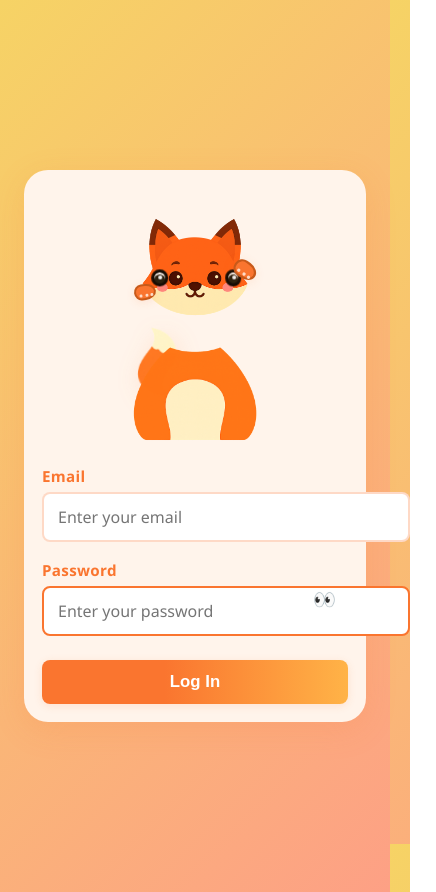
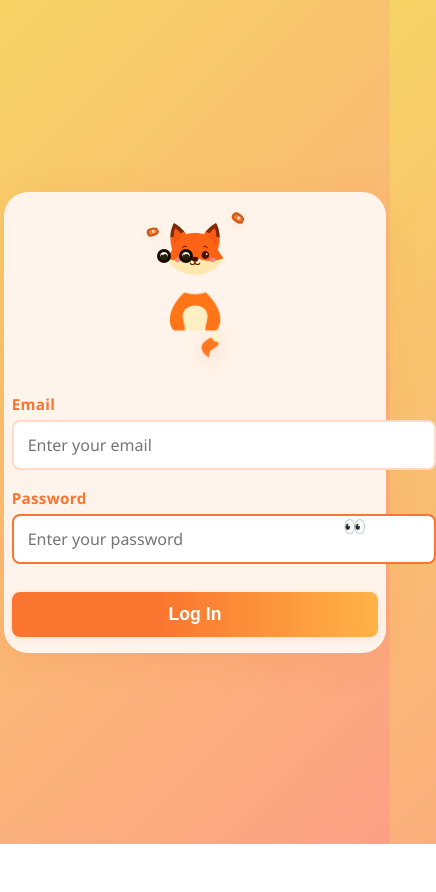
Before and after one commit to XFOX13/LGS.gov.tr, a plain HTML site: page index.html in a window 390 px wide. Both pictures are taken after a click on the button "Show password". Shown: the whole page, 436 px wide, since content can reach past the window. After the commit the page ends 844 px from the top, so only its background shows below. Drawn offline with Linux system fonts and the light colour scheme.

Commit message:
Refactor layout and animations for login page
Updated layout and animations for the Cute Fox Login page. Adjusted styles for better responsiveness and visual appeal.

```diff
--- a/index.html
+++ b/index.html
@@ -2,10 +2,9 @@
 <html lang="en">
 <head>
   <meta charset="UTF-8">
-  <title>Cute Fox Login (Fixed Layout & Animations)</title>
+  <title>Cute Fox Login (Perfect Layout)</title>
   <meta name="viewport" content="width=device-width, initial-scale=1.0, user-scalable=no">
   <style>
-    /* Reset & base */
     html, body {
       height: 100%;
       margin: 0;
@@ -16,153 +15,139 @@
     body {
       min-height: 100vh;
       display: flex;
+      flex-direction: column;
       align-items: center;
       justify-content: center;
-      padding: 24px;
     }
-
-    /* Container */
     .login-container {
       background: #fff4eb;
       border-radius: 24px;
       box-shadow: 0 8px 32px rgba(250, 117, 47, 0.15);
-      padding: 28px;
+      padding: 24px 8px 16px 8px;
+      width: 94vw;
+      max-width: 380px;
+      display: flex;
+      flex-direction: column;
+      align-items: center;
+    }
+    .fox-face-wrapper {
+      position: relative;
+      width: 190px;
+      height: 305px;
+      margin-bottom: 18px;
+      display: flex;
+      flex-direction: column;
+      align-items: center;
+      justify-content: flex-start;
+    }
+    .fox-body {
+      position: absolute;
+      left: 50%;
+      top: 140px;
+      transform: translateX(-50%);
+      width: 130px;  /* BIGGER BODY */
+      z-index: 2;
+      pointer-events: none;
+      user-select: none;
+    }
+    .fox-body img {
       width: 100%;
-      max-width: 760px;
-      display: flex;
-      gap: 28px;
-      align-items: center;
-      justify-content: center;
-      overflow: visible; /* allow parts of the fox to be visible outside container */
+      display: block;
+    }
+    .fox-tail {
+      position: absolute;
+      left: 50%;
+      top: 225px; /* Puts tail below body for "connected" look */
+      transform: translateX(-8%) rotate(26deg);
+      width: 85px; /* BIGGER TAIL */
+      z-index: 1; /* TAIL BEHIND BODY */
+      animation: tail-shake 1.3s infinite cubic-bezier(.44,-0.11,.77,1.06);
+      filter: drop-shadow(2px 4px 10px #fa752f44);
+    }
+    @keyframes tail-shake {
+      0% { transform: translateX(-8%) rotate(16deg);}
+      20% { transform: translateX(-8%) rotate(34deg);}
+      35% { transform: translateX(-8%) rotate(14deg);}
+      50% { transform: translateX(-8%) rotate(38deg);}
+      65% { transform: translateX(-8%) rotate(10deg);}
+      80% { transform: translateX(-8%) rotate(28deg);}
+      100% { transform: translateX(-8%) rotate(16deg);}
+    }
+    .fox-head-img {
+      width: 170px;
+      height: 170px;
+      display: block;
       position: relative;
+      z-index: 3;
+      margin: 0 auto;
+      pointer-events: none;
+      user-select: none;
     }
-
-    /* Left: fox area */
-    .fox-area {
-      width: 320px;
-      min-width: 220px;
-      height: 360px;
-      position: relative;
+    .fox-eyes {
+      position: absolute;
+      width: 170px;
+      height: 170px;
+      top: 0;
+      left: 0;
+      pointer-events: none;
+      z-index: 4;
+    }
+    .fox-eye {
+      position: absolute;
+      width: 20px; height: 20px; /* Smaller eyes */
+      background: #2c210f;
+      border-radius: 50%;
+      border: 3px solid #160d05;
+      top: 82px;
+      transition: transform 0.25s cubic-bezier(.51,-0.01,.28,1.01);
+      box-shadow: 0 2px 0 #fff6ee inset;
       display: flex;
       align-items: center;
       justify-content: center;
       overflow: visible;
-      pointer-events: none;
-      user-select: none;
     }
-
-    /* Keep head, body, tail and paws positioned relative to wrapper */
-    .fox-wrapper {
-      width: 260px;
-      height: 340px;
-      position: relative;
-      display: block;
-      overflow: visible;
-    }
-
-    /* Body */
-    .fox-body {
-      position: absolute;
-      left: 50%;
-      top: 160px;
-      transform: translateX(-50%);
-      width: 200px;
-      z-index: 2;
-      pointer-events: none;
-    }
-    .fox-body img { width: 100%; display: block; }
-
-    /* Tail */
-    .fox-tail {
-      position: absolute;
-      left: 10%;
-      top: 170px;
-      width: 140px;
-      transform-origin: 85% 20%;
-      z-index: 1;
-      animation: tail-wiggle 1.4s infinite ease-in-out;
-      filter: drop-shadow(2px 6px 12px rgba(250,117,47,0.14));
-    }
-
-    @keyframes tail-wiggle {
-      0%   { transform: rotate(18deg); }
-      20%  { transform: rotate(-10deg); }
-      40%  { transform: rotate(28deg); }
-      60%  { transform: rotate(-6deg); }
-      80%  { transform: rotate(20deg); }
-      100% { transform: rotate(18deg); }
-    }
-
-    /* Head */
-    .fox-head {
-      position: absolute;
-      left: 50%;
-      top: 16px;
-      transform: translateX(-50%);
-      width: 170px;
-      height: 170px;
-      z-index: 3;
-      pointer-events: none;
-    }
-    .fox-head img { width: 100%; height: 100%; display:block; }
-
-    /* Eyes overlay */
-    .fox-eyes {
-      position: absolute;
-      left: 50%;
-      top: 16px;
-      transform: translateX(-50%);
-      width: 170px;
-      height: 170px;
-      z-index: 4;
-      pointer-events: none;
-    }
-
-    .fox-eye {
-      position: absolute;
-      width: 18px;
-      height: 18px;
-      background: #2c210f;
-      border-radius: 50%;
-      border: 3px solid #160d05;
-      top: 84px;
-      transition: transform 0.12s linear;
-      box-shadow: 0 2px 0 #fff6ee inset;
-      display: flex;
-      align-items: center;
-      justify-content: center;
-      transform-origin: center;
-    }
-    .fox-eye.left  { left: 28px; }
-    .fox-eye.right { right: 28px; }
-
+    .fox-eye.left  { left: 39px; }  /* More space between */
+    .fox-eye.right { right: 39px; }
     .fox-eye .fox-eye-shine {
       width: 4px; height: 4px;
       background: #fff;
       border-radius: 50%;
       position: absolute;
-      left: 4px; top: 3px;
-      opacity: 0.95;
+      left: 5px; top: 5px;
+      opacity: 0.9;
     }
-
-    /* Paws */
     .fox-paw {
       position: absolute;
-      width: 32px;
-      height: 22px;
+      width: 26px; height: 16px;
       background: #fa752f;
-      border-radius: 42% 58% 60% 40%/60% 60% 60% 60%;
+      border-radius: 40% 60% 60% 40%/60% 60% 60% 60%;
       border: 2px solid #c85a1a;
       z-index: 10;
-      transition: transform 0.28s cubic-bezier(.51,-0.01,.28,1.01), opacity 0.18s;
+      transition: transform 0.32s cubic-bezier(.51,-0.01,.28,1.01), opacity 0.22s;
       opacity: 0;
-      top: 110px;
-      box-shadow: 0 2px 10px rgba(250,117,47,0.13);
+      top: 94px;
+      box-shadow: 0 2px 10px #fa752f22;
+      pointer-events: none;
+      user-select: none;
     }
-    .fox-paw.left  { left: 38px; transform: rotate(-8deg); }
-    .fox-paw.right { right: 38px; transform: rotate(8deg); }
-
-    .fox-paw .fox-claw {
+    .fox-paw.left  { left: 30px;  transform: rotate(-10deg) translateY(0);}
+    .fox-paw.right { right: 30px; transform: rotate(10deg) translateY(0);}
+    .fox-paw.cover {
+      opacity: 1;
+      transform: translateY(-18px) scale(1.13) rotate(-36deg);
+    }
+    .fox-paw.cover.right {
+      transform: translateY(-18px) scale(1.13) rotate(36deg);
+    }
+    .fox-paw.peek {
+      opacity: 1;
+      transform: translateY(-4px) scale(1.04) rotate(-15deg);
+    }
+    .fox-paw.peek.right {
+      opacity: 1;
+      transform: translateY(-18px) scale(1.13) rotate(36deg);
+    }
+    .fox-claw {
       position: absolute;
       width: 3px; height: 3px;
       background: #fff6ee;
@@ -170,35 +155,32 @@
       bottom: 1px;
       left: 3px;
       box-shadow: 6px 0 #fff6ee, 11px 0 #fff6ee;
-      opacity: 0.8;
+      opacity: 0.7;
     }
-
-    /* States: cover & peek */
-    .fox-paw.cover {
-      opacity: 1;
-      transform: translateY(-22px) scale(1.1) rotate(-36deg);
+    @media (max-width: 400px) {
+      .fox-face-wrapper { width: 110px; height: 160px;}
+      .fox-tail { width: 35px; left: 51%; top: 110px;}
+      .fox-body { width: 62px; top: 60px;}
+      .fox-head-img { width: 70px; height: 70px; }
+      .fox-eyes { width: 70px; height: 70px; }
+      .fox-eye { width: 8.2px; height: 8.2px; top: 33px; }
+      .fox-eye.left { left: 17px; }
+      .fox-eye.right { right: 17px; }
+      .fox-eye .fox-eye-shine { width: 1.5px; height: 1.5px; left: 2px; top: 2px; }
+      .fox-paw { width: 7.5px; height: 4.4px; top: 16px;}
+      .fox-paw.left { left: 7px;}
+      .fox-paw.right { right: 7px;}
     }
-    .fox-paw.cover.right {
-      transform: translateY(-22px) scale(1.1) rotate(36deg);
-    }
-    .fox-paw.peek {
-      opacity: 1;
-      transform: translateY(2px) scale(1.03) rotate(-10deg);
-    }
-    .fox-paw.peek.right {
-      opacity: 1;
-      transform: translateY(-10px) scale(1.06) rotate(28deg);
-    }
-
-    /* Right: login form */
     .login-form {
       display: flex;
       flex-direction: column;
       gap: 18px;
-      width: 380px;
-      max-width: 50%;
+      width: 100%;
     }
-    .input-group { position: relative; width: 100%; }
+    .input-group {
+      position: relative;
+      width: 100%;
+    }
     label {
       font-size: 0.95em;
       color: #fa752f;
@@ -209,11 +191,11 @@
     }
     input[type="email"], input[type="password"], input[type="text"] {
       width: 100%;
-      padding: 12px 44px 12px 14px;
+      padding: 12px 40px 12px 14px;
       border-radius: 8px;
-      border: 2px solid rgba(250,117,47,0.27);
+      border: 2px solid #fa752f44;
       font-size: 1em;
-      transition: border 0.18s;
+      transition: border 0.2s;
       outline: none;
       background: #fff;
       color: #333;
@@ -237,155 +219,96 @@
       user-select: none;
     }
     .login-btn {
-      margin-top: 6px;
+      margin-top: 10px;
       background: linear-gradient(90deg, #fa752f 40%, #ffb347 100%);
       color: #fff;
       border: none;
       border-radius: 8px;
       padding: 12px;
-      font-size: 1.05em;
+      font-size: 1.1em;
       font-weight: bold;
-      box-shadow: 0 2px 8px rgba(250,117,47,0.14);
+      box-shadow: 0 2px 8px #fa752f22;
       cursor: pointer;
-      transition: background 0.2s, transform 0.12s;
+      transition: background 0.2s, transform 0.1s;
     }
     .login-btn:hover, .login-btn:focus {
       background: linear-gradient(90deg, #ffb347 0%, #fa752f 100%);
-      transform: translateY(-2px) scale(1.02);
-    }
-
-    /* Responsive */
-    @media (max-width: 740px) {
-      .login-container { flex-direction: column; gap: 18px; padding: 18px; max-width: 420px; }
-      .login-form { width: 100%; max-width: 100%; }
-      .fox-area { width: 220px; height: 260px; }
-      .fox-wrapper { width: 190px; height: 240px; }
-      .fox-head { width: 130px; height: 130px; top: 8px; left: 50%; transform: translateX(-50%); }
-      .fox-eyes { width: 130px; height: 130px; top: 8px; left: 50%; transform: translateX(-50%); }
-      .fox-body { width: 150px; top: 110px; }
-      .fox-tail { width: 90px; left: 6%; top: 118px; }
-      .fox-eye { width: 10.5px; height: 10.5px; top: 63px; }
-      .fox-eye.left { left: 20px; }
-      .fox-eye.right { right: 20px; }
-      .fox-paw { width: 18px; height: 12px; top: 86px; left: auto; right: auto; }
-      .fox-paw.left { left: 34px; transform: rotate(-8deg); }
-      .fox-paw.right { right: 34px; transform: rotate(8deg); }
+      transform: translateY(-2px) scale(1.03);
     }
   </style>
 </head>
 <body>
-  <div class="login-container" aria-live="polite">
-    <div class="fox-area" aria-hidden="true">
-      <div class="fox-wrapper">
-        <div class="fox-tail" id="foxTail">
-          <!-- Replace these with actual PNGs in the repo, these paths are preserved -->
-          <img src="fox-tail.png" alt="Fox Tail" style="width:100%;display:block;">
-        </div>
-        <div class="fox-body" id="foxBody">
-          <img src="fox-body.png" alt="Fox Body" style="width:100%;display:block;">
-        </div>
-        <div class="fox-head" id="foxHead">
-          <img src="fox-head.png" alt="Fox Head" style="width:100%;height:100%;display:block;">
-        </div>
-
-        <!-- Eyes overlay: these move independently for "follow" -->
-        <div class="fox-eyes" id="foxEyes">
-          <div class="fox-eye left" id="eyeL"><div class="fox-eye-shine"></div></div>
-          <div class="fox-eye right" id="eyeR"><div class="fox-eye-shine"></div></div>
-        </div>
-
-        <!-- Paws -->
-        <div class="fox-paw left" id="pawL"><div class="fox-claw"></div></div>
-        <div class="fox-paw right" id="pawR"><div class="fox-claw"></div></div>
-      </div>
+  <div class="login-container">
+    <div class="fox-face-wrapper" id="foxFace">
+      <span class="fox-body">
+        <img src="fox-body.png" alt="Fox Body">
+      </span>
+      <span class="fox-tail">
+        <img src="fox-tail.png" alt="Fox Tail" style="width:100%;display:block;">
+      </span>
+      <img src="fox-head.png" alt="Fox Face" class="fox-head-img">
+      <!-- Eyes overlay for animation -->
+      <span class="fox-eyes">
+        <span class="fox-eye left"><span class="fox-eye-shine"></span></span>
+        <span class="fox-eye right"><span class="fox-eye-shine"></span></span>
+      </span>
+      <!-- Paws for interaction -->
+      <span class="fox-paw left"><span class="fox-claw"></span></span>
+      <span class="fox-paw right"><span class="fox-claw"></span></span>
     </div>
-
     <form class="login-form" autocomplete="off" onsubmit="event.preventDefault(); alert('Logged in! (demo)');">
       <div class="input-group">
         <label for="email">Email</label>
         <input id="email" name="email" type="email" autocomplete="username" placeholder="Enter your email" required>
       </div>
-
       <div class="input-group">
         <label for="password">Password</label>
         <input id="password" name="password" type="password" autocomplete="current-password" placeholder="Enter your password" required>
-        <button class="show-password-btn" id="showPwdBtn" type="button" aria-pressed="false" aria-label="Show password">&#128065;</button>
+        <button class="show-password-btn" id="showPwdBtn" type="button" aria-label="Show password">&#128065;</button>
       </div>
-
       <button class="login-btn" type="submit">Log In</button>
     </form>
   </div>
-
   <script>
     // Elements
     const emailInput = document.getElementById('email');
     const pwdInput = document.getElementById('password');
     const showBtn = document.getElementById('showPwdBtn');
+    const foxFace = document.getElementById('foxFace');
 
-    const foxArea = document.querySelector('.fox-area');
-    const foxEyes = document.getElementById('foxEyes');
-    const eyeL = document.getElementById('eyeL');
-    const eyeR = document.getElementById('eyeR');
-    const pawL = document.getElementById('pawL');
-    const pawR = document.getElementById('pawR');
-    const foxTail = document.getElementById('foxTail');
+    const eyeL = foxFace.querySelector('.fox-eye.left');
+    const eyeR = foxFace.querySelector('.fox-eye.right');
+    const pawL = foxFace.querySelector('.fox-paw.left');
+    const pawR = foxFace.querySelector('.fox-paw.right');
 
     let isPwdFocused = false;
     let isShowingPwd = false;
 
-    // Utility: keep eyes constrained in a small circle inside each eye element
-    function setEyePosition(eyeEl, dx, dy) {
-      // limit movement to radius (px)
-      const maxX = 6;
-      const maxY = 4;
-      const x = Math.max(-maxX, Math.min(maxX, dx));
-      const y = Math.max(-maxY, Math.min(maxY, dy));
-      eyeEl.style.transform = `translate(${x}px, ${y}px)`;
+    // Move eyes as you type in email
+    emailInput.addEventListener('input', () => {
+      moveEyes(emailInput.value.length);
+    });
+    emailInput.addEventListener('focus', () => {
+      moveEyes(emailInput.value.length);
+    });
+    emailInput.addEventListener('blur', () => {
+      resetEyes();
+    });
+
+    function moveEyes(len) {
+      // Offset: up to 6px left/right, 2.5px up, based on length
+      const offset = Math.min(len / 18, 1); // 0 to 1
+      const x = 6 * (offset - 0.5); // -3 to 3
+      const y = -2.5 * offset; // 0 to -2.5
+      eyeL.style.transform = `translate(${x}px, ${y}px)`;
+      eyeR.style.transform = `translate(${x}px, ${y}px)`;
+    }
+    function resetEyes() {
+      eyeL.style.transform = `translate(0, 0)`;
+      eyeR.style.transform = `translate(0, 0)`;
     }
 
-    // Eyes follow email field caret/typing length and also follow mouse over the fox-area
-    function updateEyesByEmailLength() {
-      const len = Math.min(30, emailInput.value.length);
-      // map len 0..30 to -3..3
-      const x = (len / 30) * 6 - 3;
-      const y = -(Math.min(10, len) / 10) * 2.5; // small upward with length
-      setEyePosition(eyeL, x, y);
-      setEyePosition(eyeR, x, y);
-    }
-
-    emailInput.addEventListener('input', () => {
-      updateEyesByEmailLength();
-    });
-    emailInput.addEventListener('focus', () => {
-      updateEyesByEmailLength();
-    });
-    emailInput.addEventListener('blur', () => {
-      // reset eyes slightly centered
-      setEyePosition(eyeL, 0, 0);
-      setEyePosition(eyeR, 0, 0);
-    });
-
-    // Eyes follow pointer when pointer is over fox area (more natural)
-    foxArea.addEventListener('mousemove', (e) => {
-      const rect = foxEyes.getBoundingClientRect();
-
-      // compute pointer relative to center of eyes overlay (-1..1 range)
-      const cx = rect.left + rect.width / 2;
-      const cy = rect.top + rect.height / 2;
-      const dx = (e.clientX - cx) / (rect.width / 2); // -1..1
-      const dy = (e.clientY - cy) / (rect.height / 2); // -1..1
-
-      // apply scaled movement
-      setEyePosition(eyeL, dx * 6, dy * 4);
-      setEyePosition(eyeR, dx * 6, dy * 4);
-    });
-
-    foxArea.addEventListener('mouseleave', () => {
-      // revert to email-based position or center
-      updateEyesByEmailLength();
-    });
-
-    // Paws logic (covering eyes when focusing password)
+    // Paws logic
     pwdInput.addEventListener('focus', () => {
       isPwdFocused = true;
       updateFoxPaws();
@@ -394,80 +317,28 @@
       isPwdFocused = false;
       updateFoxPaws();
     });
-
     showBtn.addEventListener('click', () => {
       isShowingPwd = !isShowingPwd;
       pwdInput.type = isShowingPwd ? 'text' : 'password';
       showBtn.innerHTML = isShowingPwd ? '&#128064;' : '&#128065;';
-      showBtn.setAttribute('aria-pressed', isShowingPwd ? 'true' : 'false');
       updateFoxPaws();
-      // keep focus on password after toggling
       pwdInput.focus();
     });
 
     function updateFoxPaws() {
       pawL.classList.remove('cover', 'peek');
       pawR.classList.remove('cover', 'peek', 'right');
-
       if (isPwdFocused && !isShowingPwd) {
         // Both paws cover
         pawL.classList.add('cover');
         pawR.classList.add('cover', 'right');
       } else if (isPwdFocused && isShowingPwd) {
-        // Peeking: left paw down (peek), right paw covers (so one peeks)
+        // Peeking (left paw down, right paw up)
         pawL.classList.add('peek');
         pawR.classList.add('cover', 'right');
-      } else {
-        // default state: small breathing motion (fade out)
-        pawL.style.opacity = '';
-        pawR.style.opacity = '';
       }
     }
     updateFoxPaws();
-
-    // Gentle tail wag when mouse over fox area, faster wag
-    let tailHovering = false;
-    foxArea.addEventListener('mouseenter', () => {
-      foxTail.style.animationDuration = '0.9s';
-      foxTail.style.animationTimingFunction = 'ease-in-out';
-    });
-    foxArea.addEventListener('mouseleave', () => {
-      foxTail.style.animationDuration = '1.6s';
-    });
-
-    // Accessibility: when form fields are focused via keyboard, show paws behavior too
-    emailInput.addEventListener('keydown', (e) => {
-      // small subtle look direction if user types
-      updateEyesByEmailLength();
-    });
-
-    // Initial small idle eye micro-movement to make it feel "alive"
-    (function idleEyeMotion() {
-      let t = 0;
-      setInterval(() => {
-        t += 0.04;
-        // tiny oscillation when not interacting
-        if (document.activeElement !== emailInput && !foxArea.matches(':hover')) {
-          const ox = Math.sin(t) * 1.2;
-          const oy = Math.cos(t * 0.7) * 0.6;
-          setEyePosition(eyeL, ox, oy);
-          setEyePosition(eyeR, ox, oy);
-        }
-      }, 40);
-    })();
-
-    // Make sure everything is visible on load (compensate for missing images or sizes)
-    window.addEventListener('load', () => {
-      // Small layout sanity: if images are big or missing, ensure wrapper keeps things visible
-      document.querySelectorAll('.fox-wrapper img').forEach(img => {
-        img.style.display = 'block';
-        img.style.maxWidth = '100%';
-        img.style.height = 'auto';
-      });
-      // center eyes initially
-      setEyePosition(eyeL, 0, 0);
-      setEyePosition(eyeR, 0, 0);
-    });
   </script>
 </body>
 </html>
```
